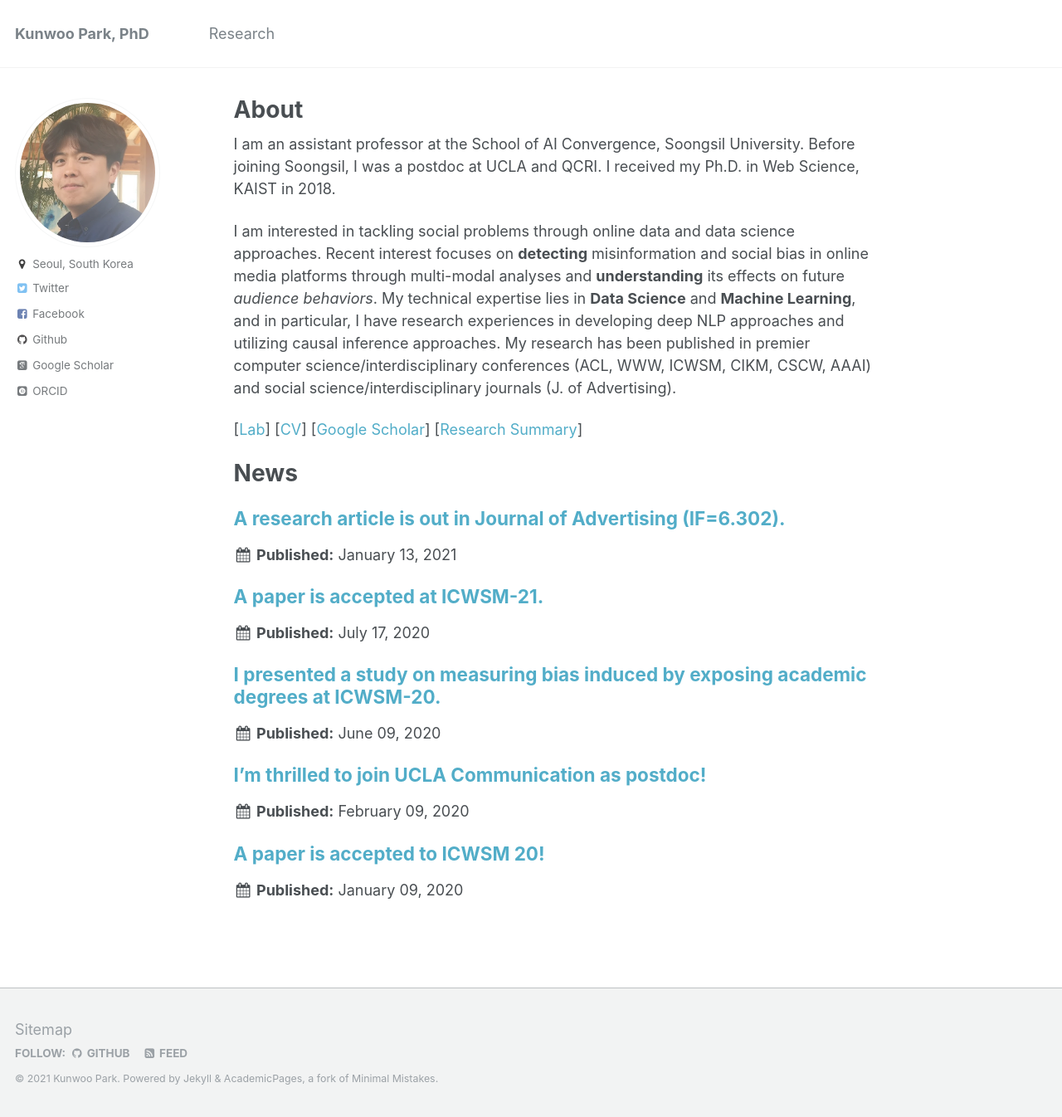
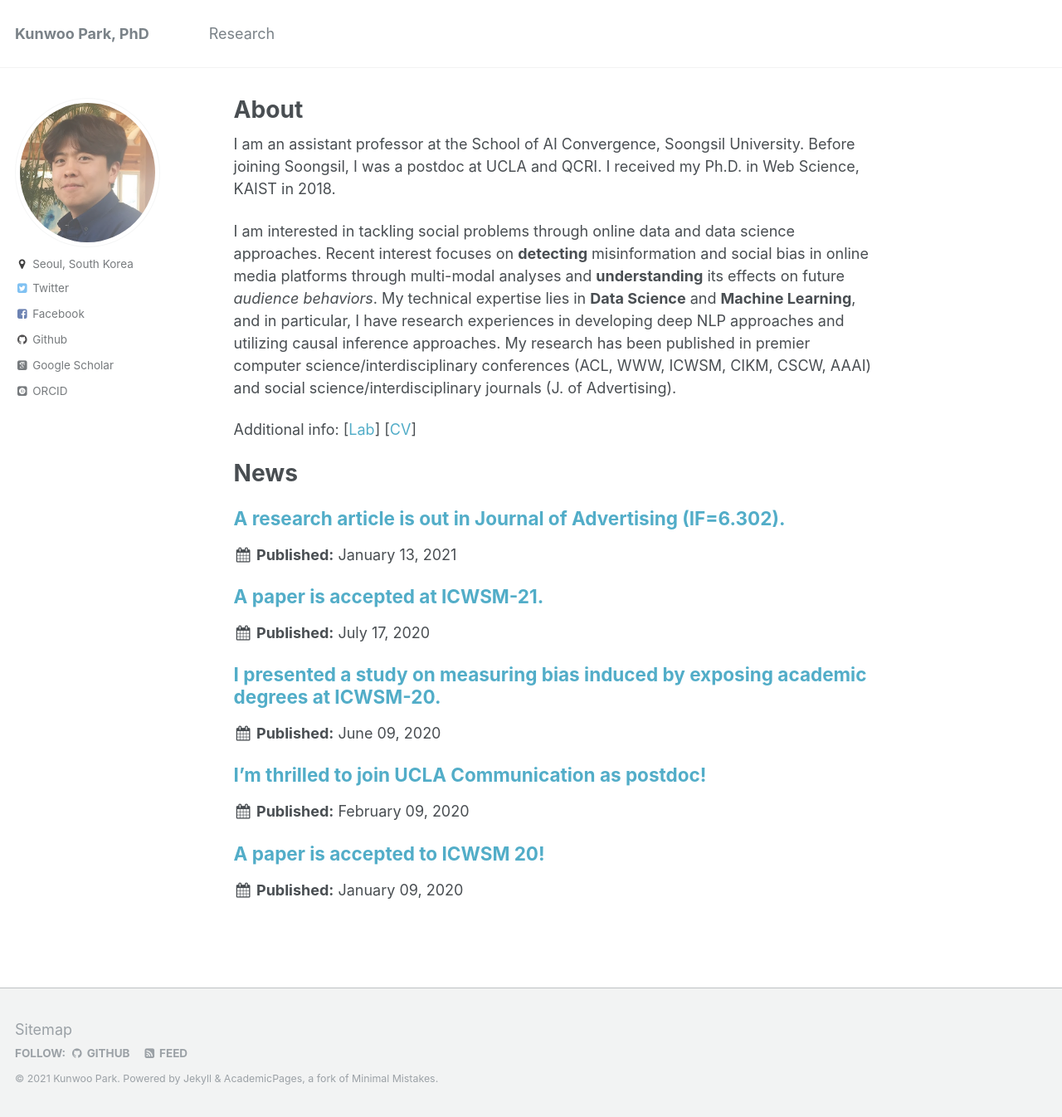
Before and after one commit to bywords/bywords.github.io, a Jekyll site: the page built from _pages/about.md, in a window 1280 px wide and 1346 px high. Shown: the whole window at 83% size. Built offline with Jekyll 4.4.1, drawn with Linux system fonts in a browser that asks for light colours; some web fonts are replaced.

Commit message:
Update about.md

```diff
--- a/_pages/about.md
+++ b/_pages/about.md
@@ -12,10 +12,9 @@ I am an assistant professor at the School of AI Convergence, Soongsil University
 
 I am interested in tackling social problems through online data and data science approaches. Recent interest focuses on **detecting** misinformation and social bias in online media platforms through multi-modal analyses and **understanding** its effects on future *audience behaviors*. My technical expertise lies in **Data Science** and **Machine Learning**, and in particular, I have research experiences in developing deep NLP approaches and utilizing causal inference approaches. My research has been published in premier computer science/interdisciplinary conferences (ACL, WWW, ICWSM, CIKM, CSCW, AAAI) and social science/interdisciplinary journals (J. of Advertising).
 
+Additional info:
 [[Lab](https://ssu-humane.github.io)]
 [[CV](/files/Kunwoo_CV.pdf)]
-[[Google Scholar](https://scholar.google.com/citations?user=xiZ1ImoAAAAJ)]
-[[Research Summary](https://bywords.github.io/research/)]
 
 
 
```
